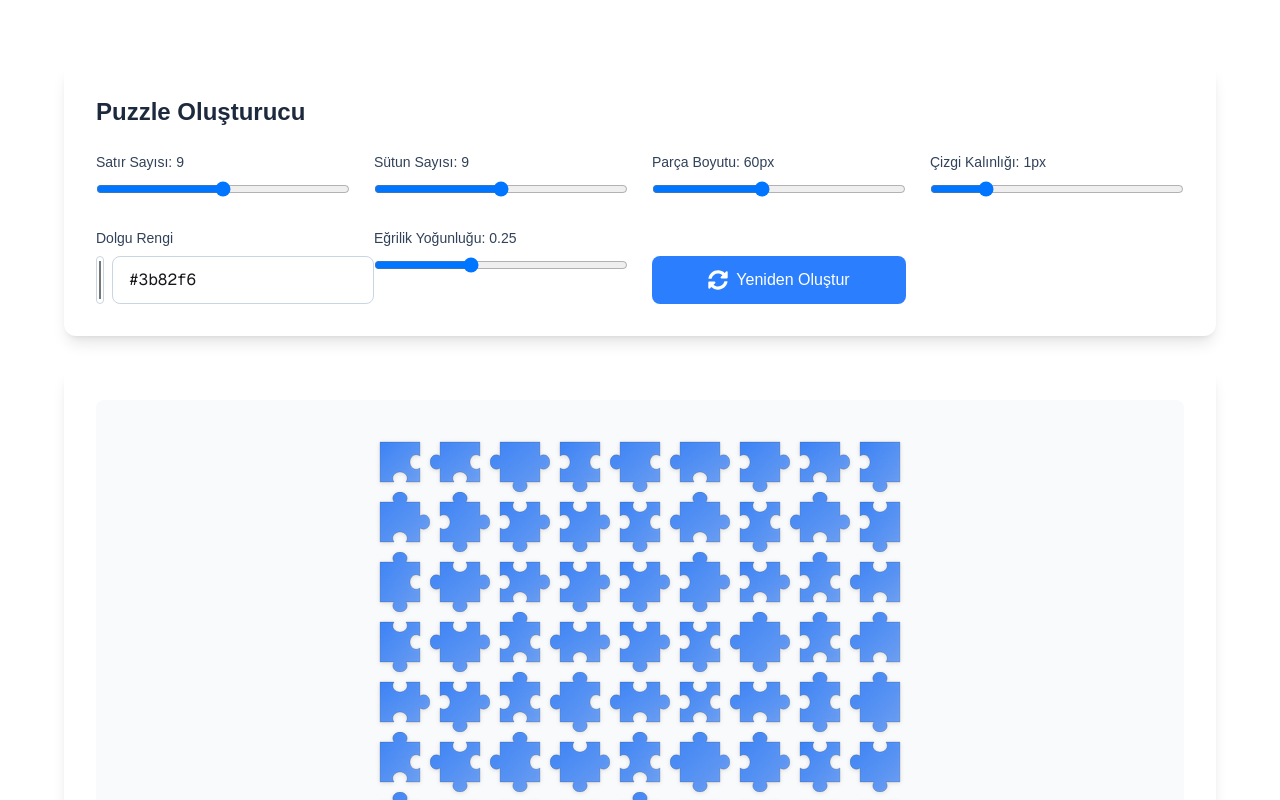
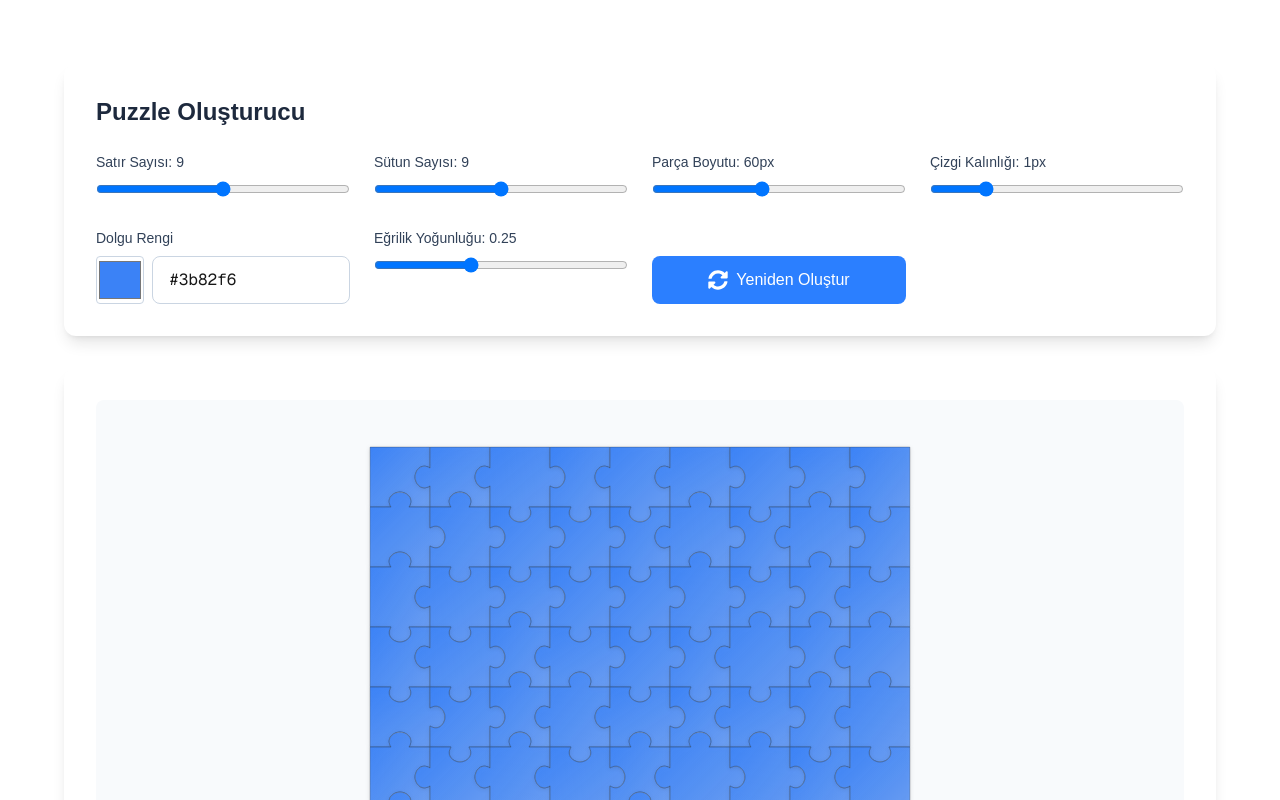
Before and after one commit to eozveri07/fenrio, a Next.js app: page /en/preview/puzzle in a window 1280 px wide. Shown: the top 800 px of the page. Built offline with nearby package versions, Linux system fonts and the light colour scheme.

Commit message:
refactor: update Puzzle component to improve piece dimension calculations and layout, enhancing rendering and interactivity

```diff
--- a/components/Puzzle/index.tsx
+++ b/components/Puzzle/index.tsx
@@ -20,11 +20,11 @@ export default function Puzzle() {
     return generatePuzzleGrid(rows, cols);
   }, [rows, cols, regenerateKey]);
 
-  const { relativeStrokeWidth, viewBoxSize } = calculatePieceDimensions(
-    pieceSize,
-    strokeWidth,
-    curvatureIntensity
-  );
+  const { relativeStrokeWidth, viewBoxSize, tabDepth } =
+    calculatePieceDimensions(pieceSize, strokeWidth, curvatureIntensity);
+
+  const svgSize = pieceSize + tabDepth * 2;
+  const overlap = tabDepth;
 
   const regenerateGrid = () => {
     setRegenerateKey((k) => k + 1);
@@ -110,7 +110,7 @@ export default function Puzzle() {
                 type="text"
                 value={fillColor}
                 onChange={(e) => setFillColor(e.target.value)}
-                className="flex-1 px-4 py-2 border border-slate-300 rounded-lg font-mono"
+                className="px-4 py-2 border border-slate-300 rounded-lg font-mono w-full"
               />
             </div>
           </div>
@@ -148,8 +148,11 @@ export default function Puzzle() {
             className="inline-block"
             style={{
               display: "grid",
-              gridTemplateColumns: `repeat(${cols}, 1fr)`,
+              gridTemplateColumns: `repeat(${cols}, ${pieceSize}px)`,
+              gridTemplateRows: `repeat(${rows}, ${pieceSize}px)`,
               gap: 0,
+              overflow: "visible",
+              padding: `${overlap}px`,
             }}
           >
             {puzzleGrid.pieces.map((row, rowIndex) =>
@@ -169,8 +172,11 @@ export default function Puzzle() {
                     viewBox={`0 0 ${viewBoxSize} ${viewBoxSize}`}
                     className="drop-shadow-sm"
                     style={{
-                      width: `${pieceSize}px`,
-                      height: `${pieceSize}px`,
+                      width: `${svgSize}px`,
+                      height: `${svgSize}px`,
+                      marginLeft: `-${overlap}px`,
+                      marginTop: `-${overlap}px`,
+                      overflow: "visible",
                     }}
                   >
                     <defs>
```
